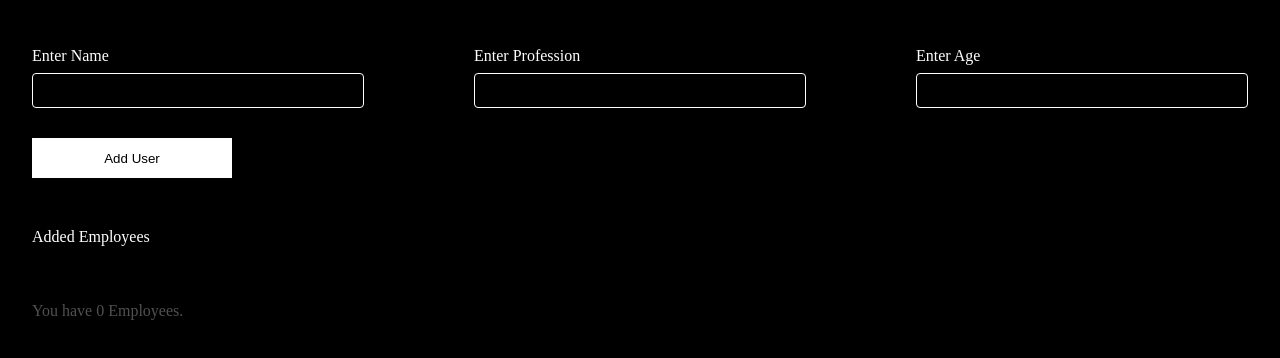
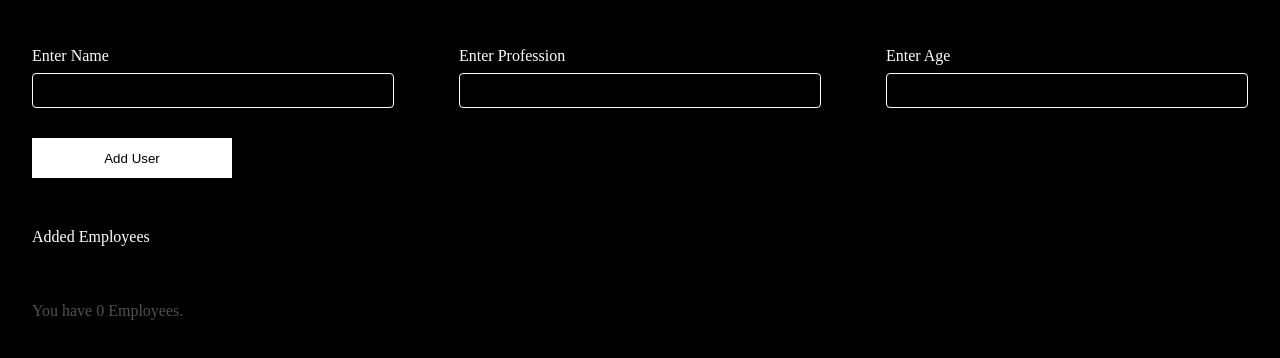
Before and after one commit to rauchrods/F3-Contest-1-April, a plain HTML site: page index.html in a window 1280 px wide. Shown: the part 70-428 px from the top of the page. Drawn offline with Linux system fonts and the light colour scheme.

Commit message:
3rd commit

```diff
--- a/index.html
+++ b/index.html
@@ -5,7 +5,7 @@
     <meta charset="UTF-8">
     <meta http-equiv="X-UA-Compatible" content="IE=edge">
     <meta name="viewport" content="width=device-width, initial-scale=1.0">
-    <title>Document</title>
+    <title>New Employees</title>
     <link rel="stylesheet" href="./styles.css">
 </head>
 
--- a/styles.css
+++ b/styles.css
@@ -19,7 +19,7 @@ body {
 input {
     background-color: black;
     border: 1px solid white;
-    width: 320px;
+    width: 350px;
     height: 25px;
     color: white;
     padding: 4px 5px;
```
